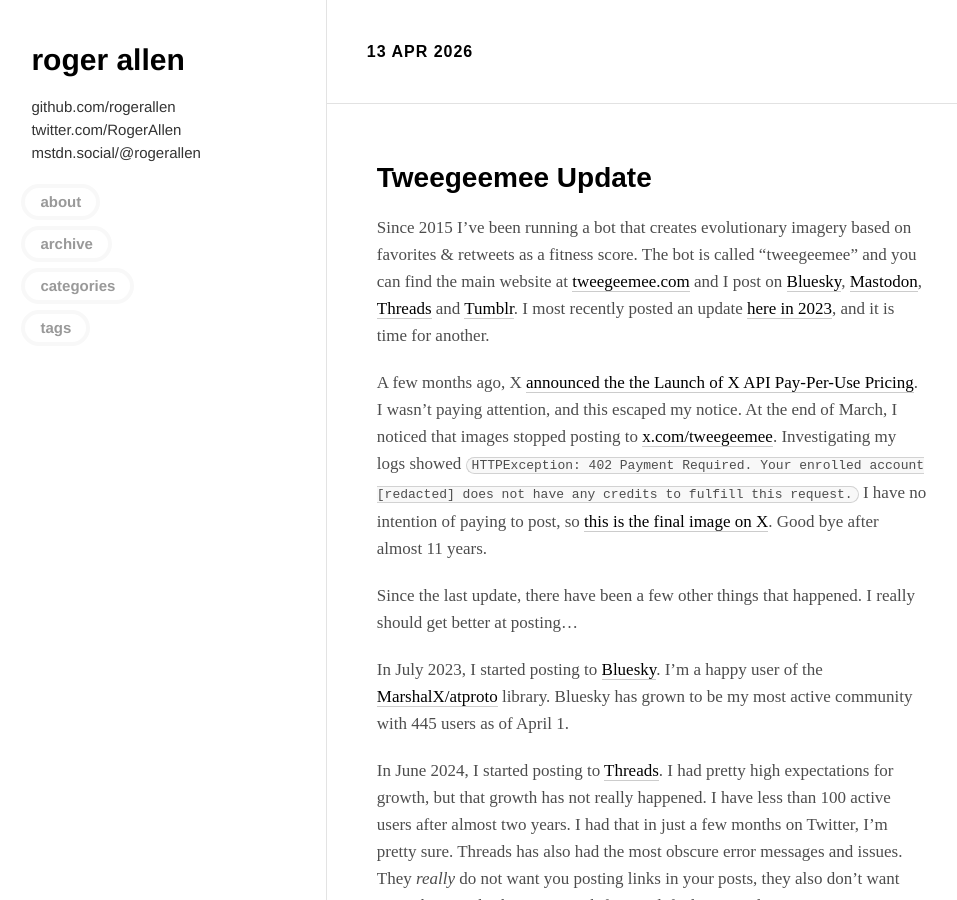
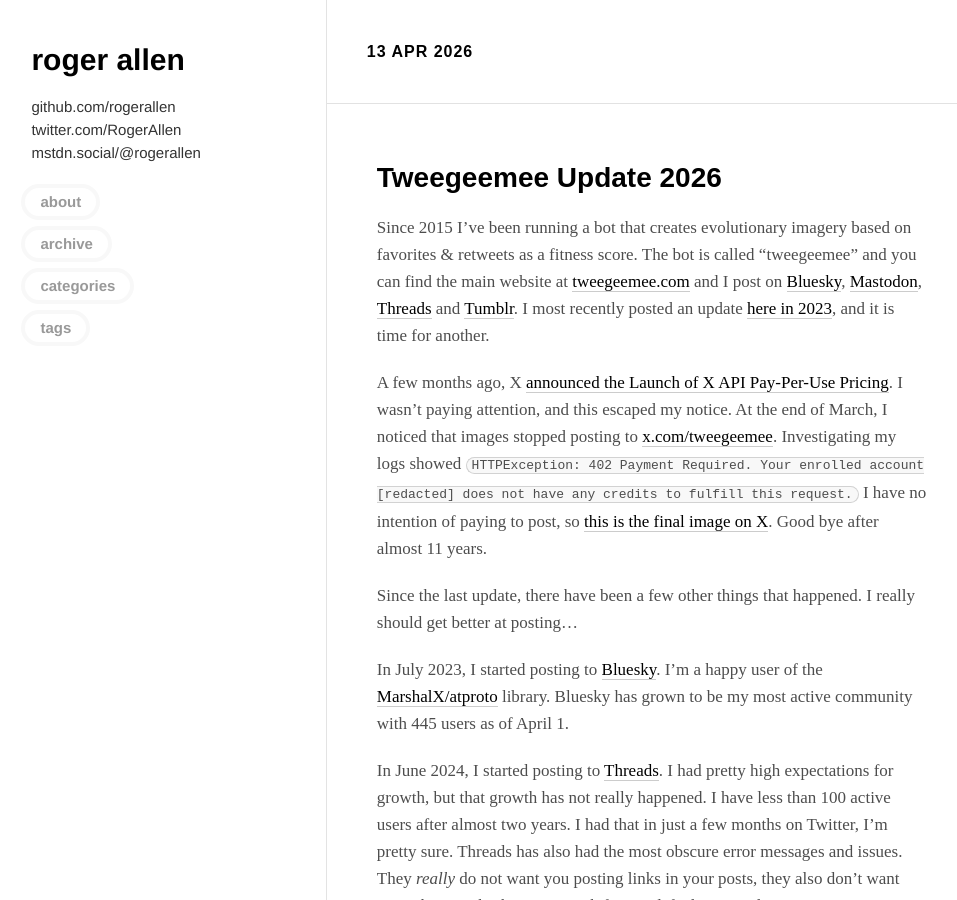
Before and after one commit to rogerallen/rogerallen.github.com, a Jekyll site: the page built from _posts/2026-04-13-tweegeemee-update.md, in a window 1280 px wide and 900 px high. Shown: the whole window, without its empty margins (7-964 px from the left). Built offline with Jekyll 4.4.1, drawn with Linux system fonts in a browser that asks for light colours.

Commit message:
fix typos

```diff
--- a/_posts/2026-04-13-tweegeemee-update.md
+++ b/_posts/2026-04-13-tweegeemee-update.md
@@ -1,12 +1,13 @@
 ---
 layout: post
+title: Tweegeemee Update 2026
 category: tweegeemee
 tags: [tweegeemee, digital-ocean, python, django, postgresql, clojure]
 ---
 
 Since 2015 I've been running a bot that creates evolutionary imagery based on favorites & retweets as a fitness score. The bot is called "tweegeemee" and you can find the main website at [tweegeemee.com](https://www.tweegeemee.com) and I post on [Bluesky](https://bsky.app/profile/tweegeemee.bsky.social), [Mastodon](https://genart.social/@tweegeemee), [Threads](https://www.threads.net/@tweegeemee) and [Tumblr](https://tweegeemee.tumblr.com/).  I most recently posted an update [here in 2023](/tweegeemee/2023/03/03/tweegeemee-update), and it is time for another.
 
-A few months ago, X [announced the the Launch of X API Pay-Per-Use Pricing](https://devcommunity.x.com/t/announcing-the-launch-of-x-api-pay-per-use-pricing/256476). I wasn't paying attention, and this escaped my notice.  At the end of March, I noticed that images stopped posting to [x.com/tweegeemee](https://x.com/tweegeemee).  Investigating my logs showed `HTTPException: 402 Payment Required. Your enrolled account [redacted] does not have any credits to fulfill this request.`  I have no intention of paying to post, so [this is the final image on X](https://x.com/tweegeemee/status/2035323410923016699).   Good bye after almost 11 years.
+A few months ago, X [announced the Launch of X API Pay-Per-Use Pricing](https://devcommunity.x.com/t/announcing-the-launch-of-x-api-pay-per-use-pricing/256476). I wasn't paying attention, and this escaped my notice.  At the end of March, I noticed that images stopped posting to [x.com/tweegeemee](https://x.com/tweegeemee).  Investigating my logs showed `HTTPException: 402 Payment Required. Your enrolled account [redacted] does not have any credits to fulfill this request.`  I have no intention of paying to post, so [this is the final image on X](https://x.com/tweegeemee/status/2035323410923016699).   Good bye after almost 11 years.
 
 Since the last update, there have been a few other things that happened.  I really should get better at posting...
 
@@ -14,7 +15,7 @@
 
 In June 2024, I started posting to [Threads](https://www.threads.net/@tweegeemee).  I had pretty high expectations for growth, but that growth has not really happened.  I have less than 100 active users after almost two years.  I had that in just a few months on Twitter, I'm pretty sure.   Threads has also had the most obscure error messages and issues.  They *really* do not want you posting links in your posts, they also don't want more than one hashtag.  So much for my default post style...
 
-In November 2024, I found out that the Mastodon `botsin.space` site was shutting down. I needed to move and I was invited by [hsɹɐʎA xɘlA](ttps://genart.social/@loosenut) (thanks!) to move to [genart.social](https://genart.social/@tweegeemee).  Mastodon is a nice community, but quite small, with about the same number of users as Threads.
+In November 2024, I found out that the Mastodon `botsin.space` site was shutting down. I needed to move and I was invited by [hsɹɐʎA xɘlA](https://genart.social/@loosenut) (thanks!) to move to [genart.social](https://genart.social/@tweegeemee).  Mastodon is a nice community, but quite small, with about the same number of users as Threads.
 
 Around that same time, I noticed that I was getting "too many posts" errors on Twitter. They began rate limiting the posts, so that really was the "beginning of the end" for the Twitter/X bot.
 
```
